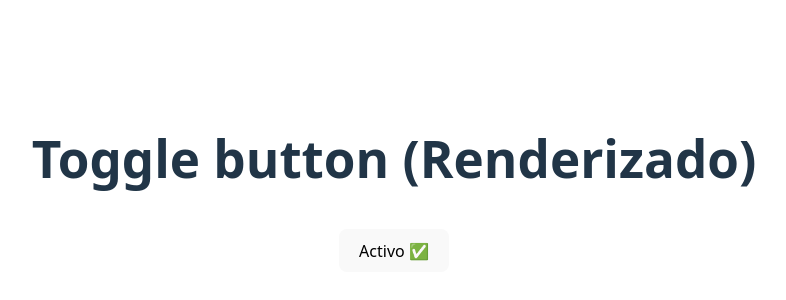
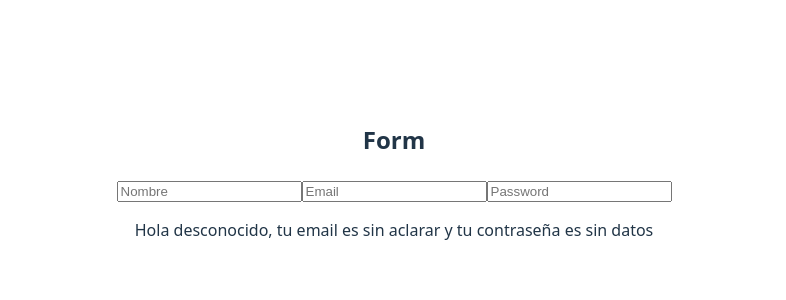
Before and after one commit to felipecoll/react-begins, a React (Vite) app: page / in a window 1280 px wide. Shown: the part 220-520 px from the top of the page, without its empty margins (246-1032 px from the left). Built offline with nearby package versions, Linux system fonts and the light colour scheme.

Commit message:
Gestion de eventos y relacion de estado

```diff
--- a/src/App.jsx
+++ b/src/App.jsx
@@ -1,5 +1,6 @@
 import './App.css'
-import ToggleButton from './components/ToggleButton'
+import NameForm from './components/nameForm'
+//import ToggleButton from './components/ToggleButton'
 // import Counter from './components/counter'
 // import Card from './components/card'
 
@@ -10,8 +11,10 @@ function App() {
   return (
     <>
       <section>
-      <h1>Toggle button (Renderizado)</h1>
-      <ToggleButton/>
+        <h2>Form </h2>
+        <NameForm/>
+      {/* <h1>Toggle button (Renderizado)</h1>
+      <ToggleButton/> */}
 
         {/* <h1>Manejo de estado</h1>
 
--- /dev/null
+++ b/src/components/NameForm.jsx
@@ -0,0 +1,23 @@
+import React from 'react'
+import { useState } from 'react'
+
+
+const NameForm = () => {
+
+    const [name, setName] = useState('')
+    const [email, setEmail] = useState('')
+    const [password, setPassword] = useState('')
+
+  return (
+    <div>
+        <input type='text' placeholder='Nombre' value={name} onChange={(e) => setName(e.target.value)} />
+        <input type='email' placeholder='Email' value={email} onChange={(e) => setEmail(e.target.value)} />
+        <input type='password' placeholder='Password' value={password} onChange={(e) => setPassword(e.target.value)} />
+        <p>
+            Hola {name || 'desconocido'}, tu email es {email || 'sin aclarar'} y tu contraseña es {password || 'sin datos'}
+        </p>
+    </div>
+  )
+}
+
+export default NameForm
```
